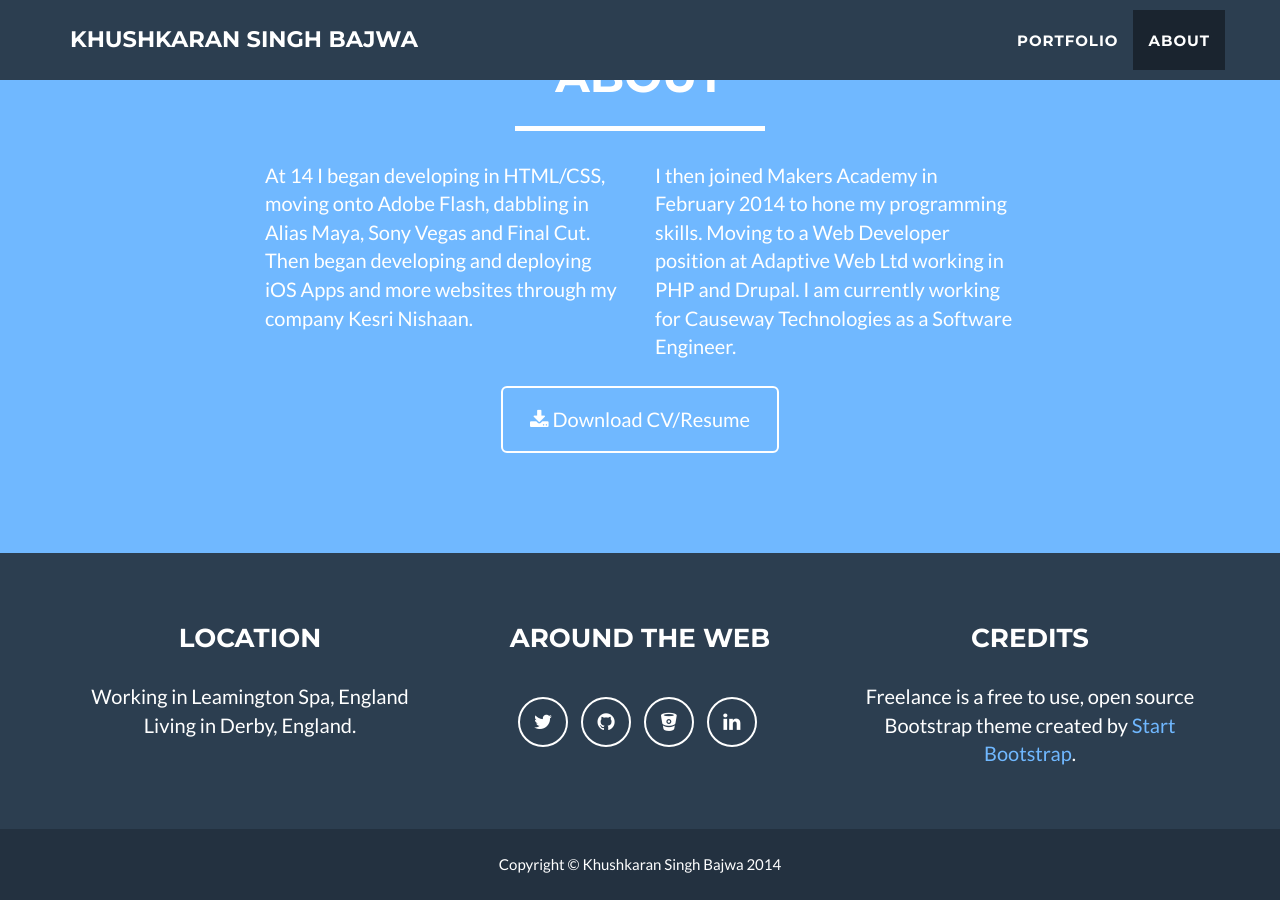
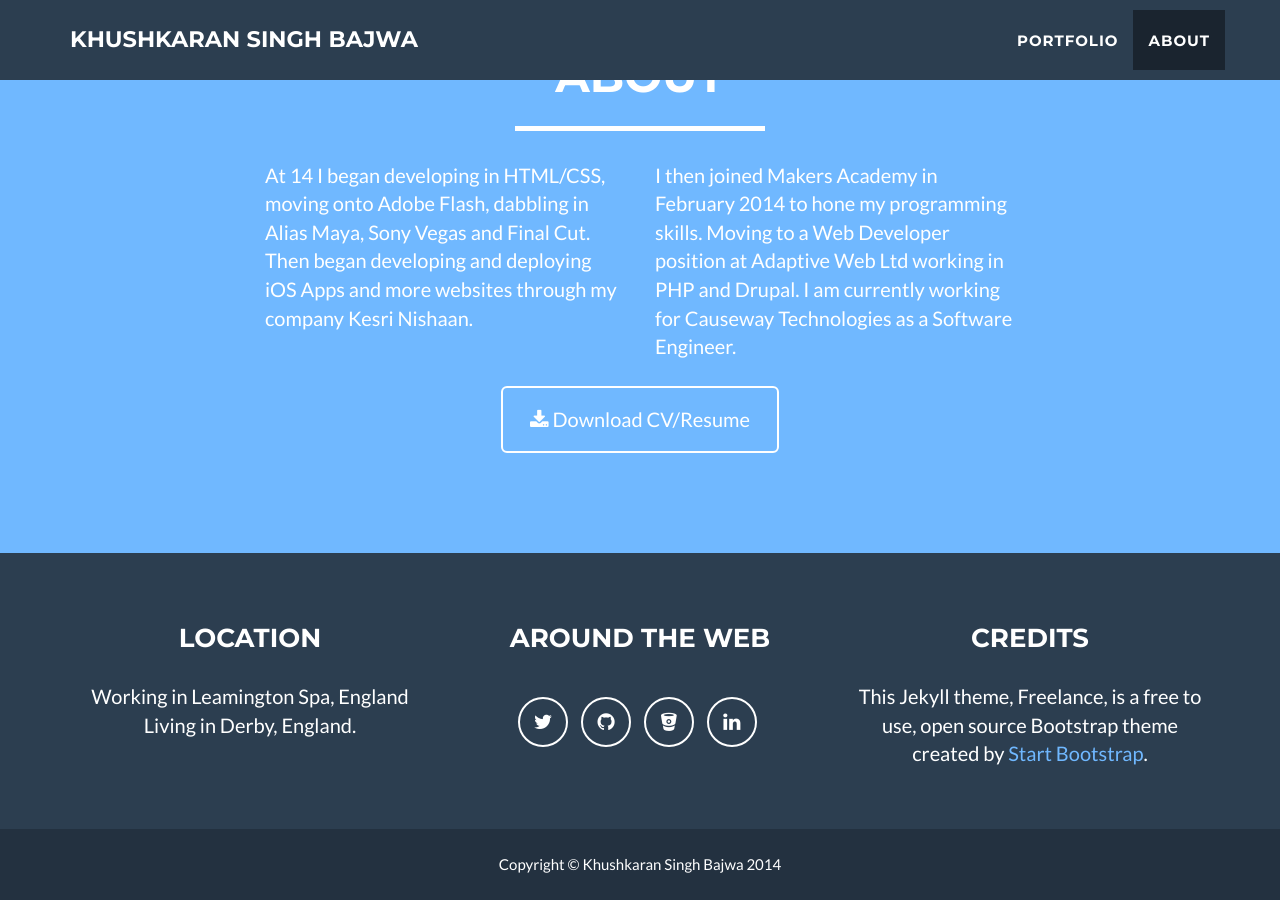
Before and after one commit to khushkaran/khushkaran.com, a Jekyll site: the page built from index.html, in a window 1280 px wide and 900 px high, scrolled down 1735 px. Built offline with Jekyll 4.4.1, drawn with Linux system fonts in a browser that asks for light colours.

Commit message:
feat(customization): cleaned up wording on credits
The wording in the credits was ambiguous, however, has now been updated.

```diff
--- a/_includes/footer.html
+++ b/_includes/footer.html
@@ -23,7 +23,7 @@
                     </div>
                     <div class="footer-col col-md-4">
                         <h3>Credits</h3>
-                        <p>Freelance is a free to use, open source Bootstrap theme created by <a href="http://startbootstrap.com">Start Bootstrap</a>.</p>
+                        <p>This Jekyll theme, Freelance, is a free to use, open source Bootstrap theme created by <a href="http://startbootstrap.com">Start Bootstrap</a>.</p>
                     </div>
                 </div>
             </div>
```
